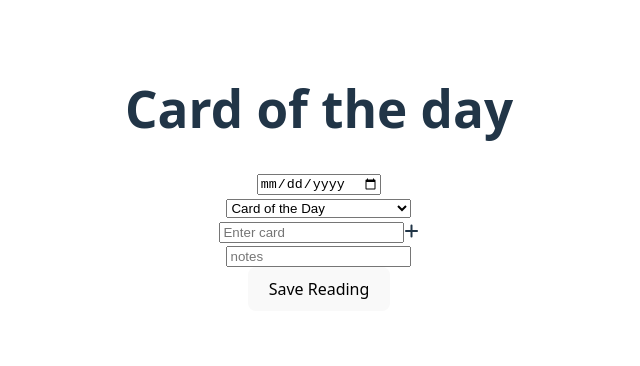
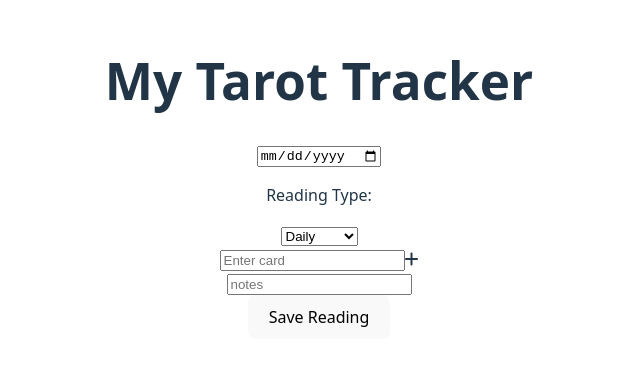
Before and after one commit to avalehner/my-daily-tarot, a React (Vite) app: page / in a window 1280 px wide. Shown: the part 222-588 px from the top of the page, without its empty margins (321-961 px from the left). Built offline with nearby package versions, Linux system fonts and the light colour scheme.

Commit message:
dropdown updates

```diff
--- a/src/App.jsx
+++ b/src/App.jsx
@@ -6,7 +6,7 @@ import ReadingTypeMenu from './components/ReadingTypeMenu'
 function App() {
   return (
     <>
-      <h1>Card of the day</h1>
+      <h1>My Tarot Tracker</h1>
       <input type="date" placeholder="Enter date" />
       <ReadingTypeMenu />
       <div id="card-inputs">
--- a/src/components/ReadingTypeMenu.jsx
+++ b/src/components/ReadingTypeMenu.jsx
@@ -10,10 +10,14 @@ const ReadingTypeMenu = () => {
 
   return (
     <div>
+      <p>Reading Type:</p>
       <select value={readingType} onChange={handleReadingType}>
-        <option value="card-of-day">Card of the Day</option>
-        <option value="love-reading">Love Reading</option>
-        <option value="past-present-future-advice">Past/Present/Future/Advice</option>
+        <option value="card-of-day">Daily</option>
+        <option value="love-reading">Love</option>
+        <option value="health">Health</option>
+        <option value="career">Career</option>
+        <option value="finances">Finances</option>
+        <option value="family">Family</option>
         <option value="custom">Custom</option>
       </select>
 
```
